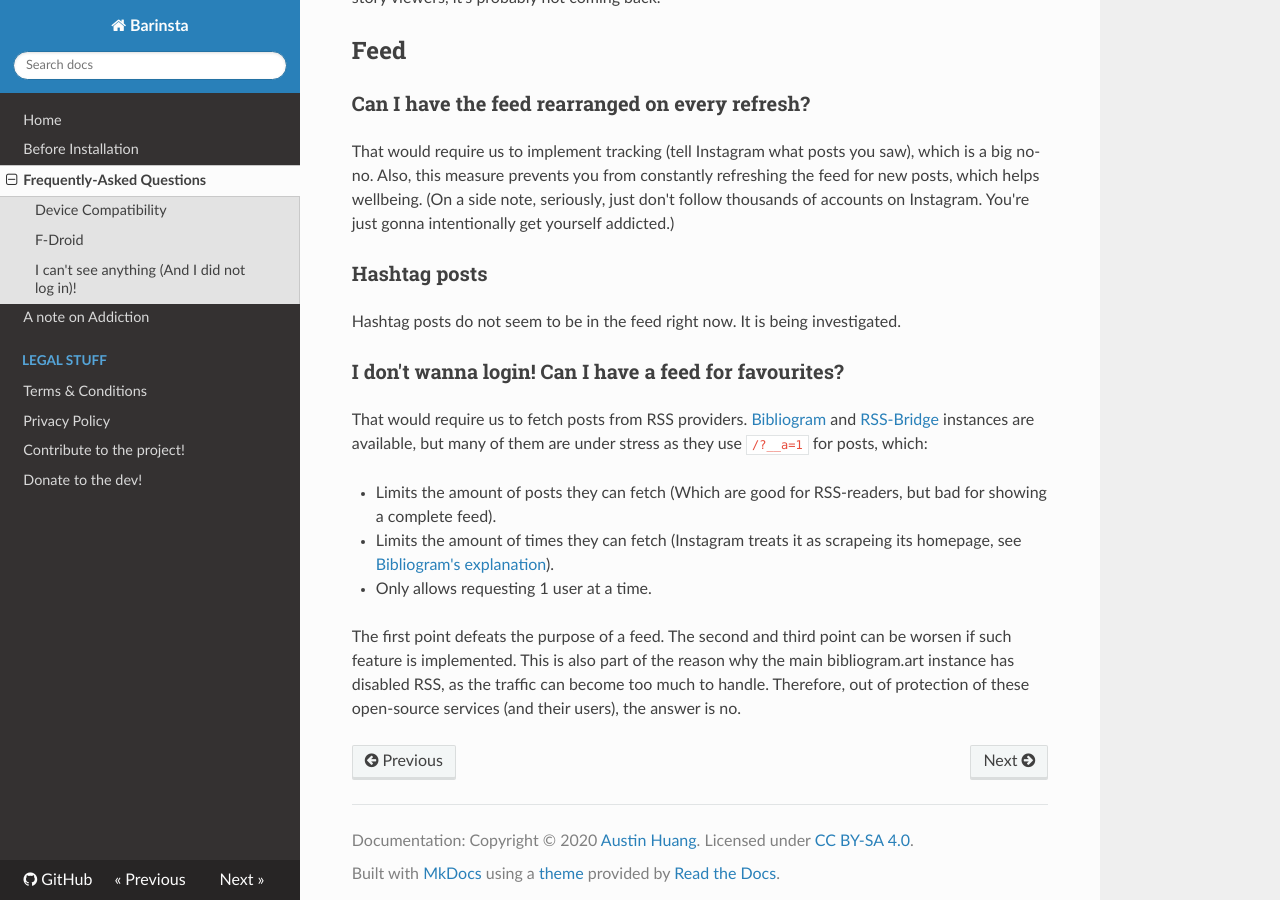
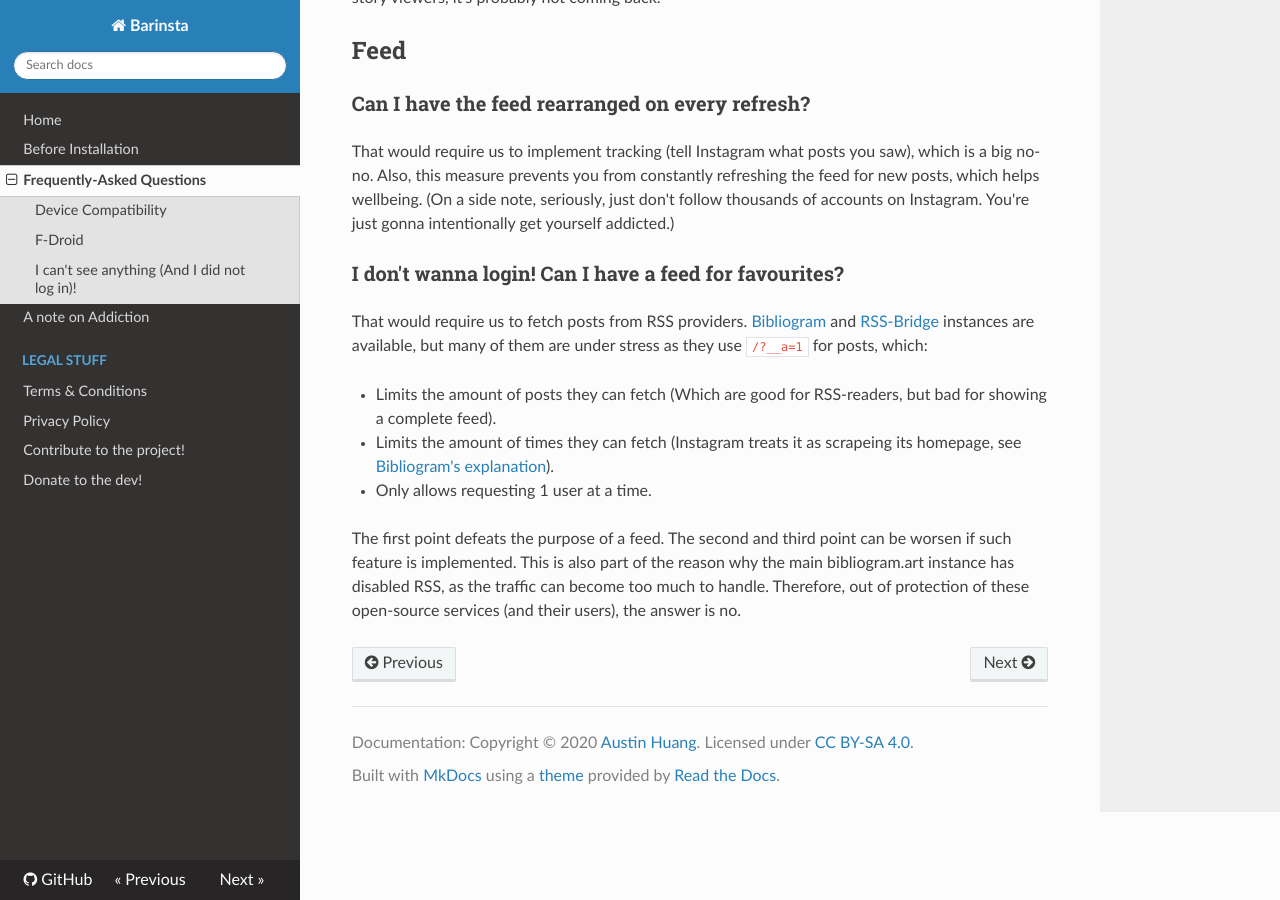
Before and after one commit to austinhuang0131/barinsta-docs, an MkDocs documentation site: the page built from docs/faq.md, in a window 1280 px wide and 900 px high, scrolled down 1638 px. Built offline with MkDocs 1.6.1, drawn with Linux system fonts in a browser that asks for light colours; nearby versions of some CDN libraries.

Commit message:
Update faq.md

```diff
--- a/docs/faq.md
+++ b/docs/faq.md
@@ -50,10 +50,6 @@ If you still want to view them without login, there *was* a setting for that, bu
 
 That would require us to implement tracking (tell Instagram what posts you saw), which is a big no-no. Also, this measure prevents you from constantly refreshing the feed for new posts, which helps wellbeing. (On a side note, seriously, just don't follow thousands of accounts on Instagram. You're just gonna intentionally get yourself addicted.)
 
-### Hashtag posts
-
-Hashtag posts do not seem to be in the feed right now. It is being investigated.
-
 ### I don't wanna login! Can I have a feed for favourites?
 
 That would require us to fetch posts from RSS providers. [Bibliogram](https://sr.ht/~cadence/bibliogram/) and [RSS-Bridge](https://github.com/RSS-Bridge/rss-bridge) instances are available, but many of them are under stress as they use `/?__a=1` for posts, which:
```
